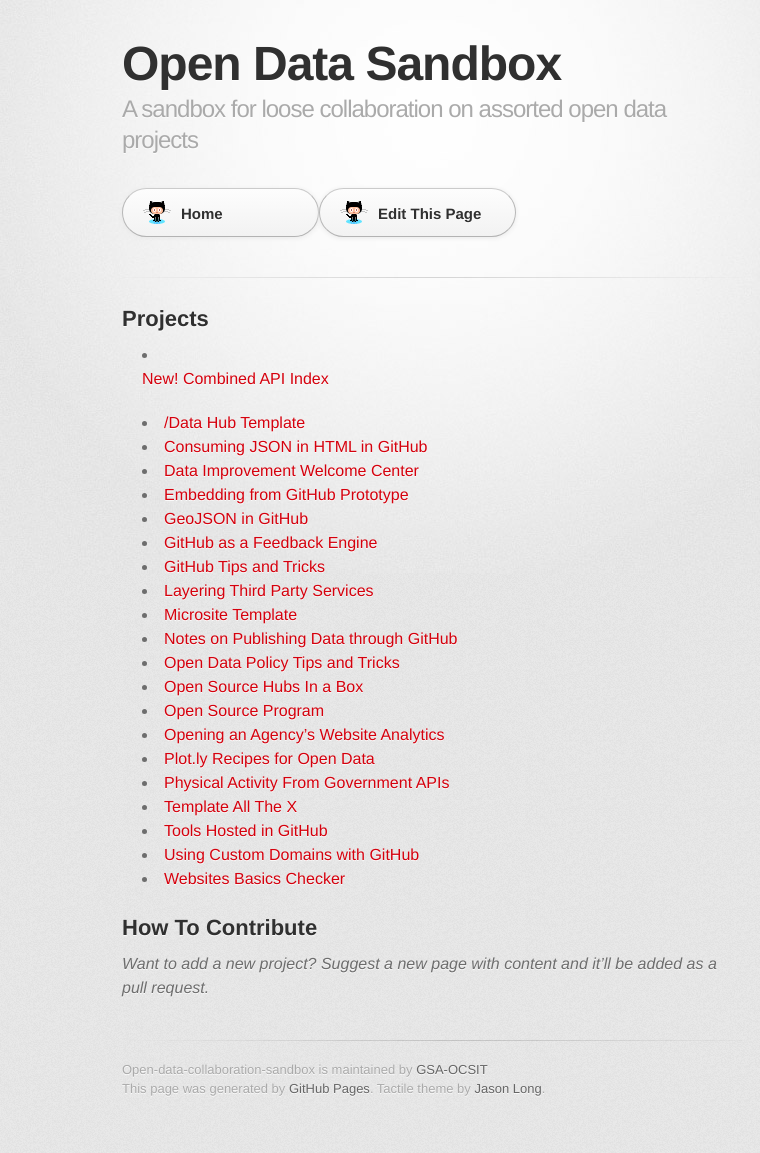
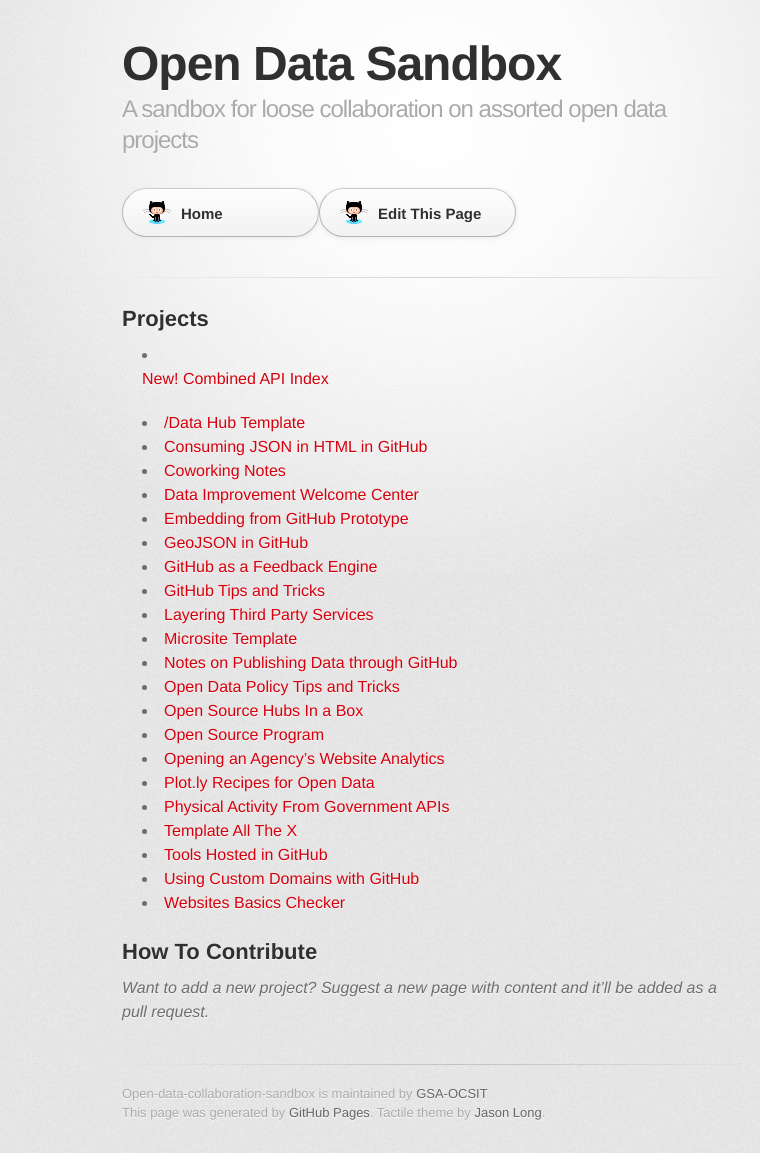
Before and after one commit to GSA/Open-Data-Collaboration-Sandbox, a Jekyll site: the page built from index.md, in a window 1280 px wide. Shown: the whole page, without its empty margins (208-968 px from the left). Built offline with Jekyll 4.4.1, drawn with Linux system fonts in a browser that asks for light colours; some web fonts are replaced; before the commit the page ends 1129 px from its top, so only the background shows below that.

Commit message:
Update index.md

```diff
--- a/index.md
+++ b/index.md
@@ -11,6 +11,7 @@
 
 * [/Data Hub Template](http://gsa.github.io/Open-Data-Collaboration-Sandbox/data-hub-template)
 * [Consuming JSON in HTML in GitHub](http://graybrooks.com/mustache-test-1/)
+* [Coworking Notes](https://github.com/18F/Digital_Coworking)
 * [Data Improvement Welcome Center](https://github.com/gbinal/Data-Improvement-Welcome-Center)
 * [Embedding from GitHub Prototype](https://github.com/gbinal/embedding-github-prototype)
 * [GeoJSON in GitHub](http://gsa.github.io/Open-Data-Collaboration-Sandbox/geojson-in-github/)
```
